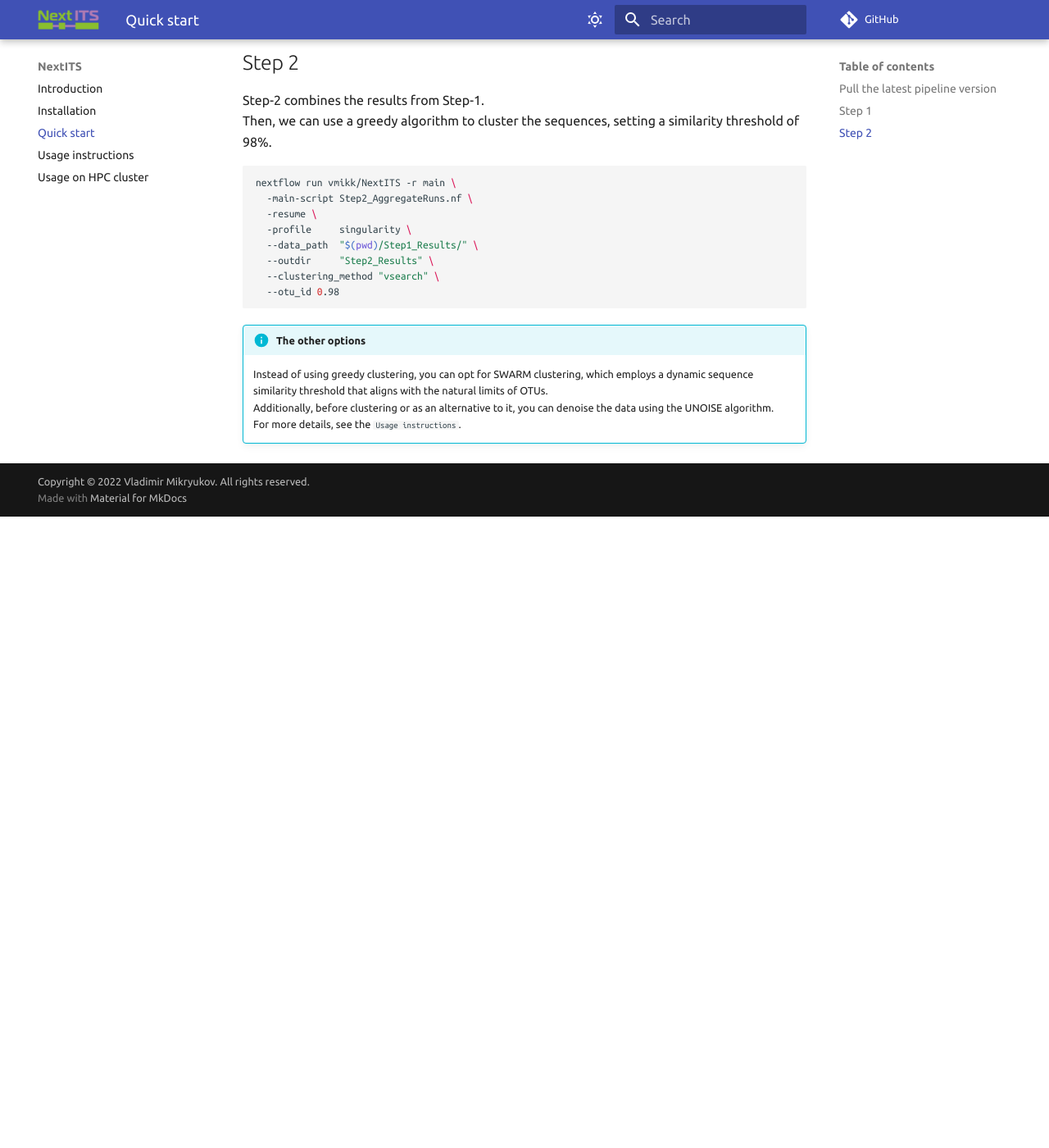
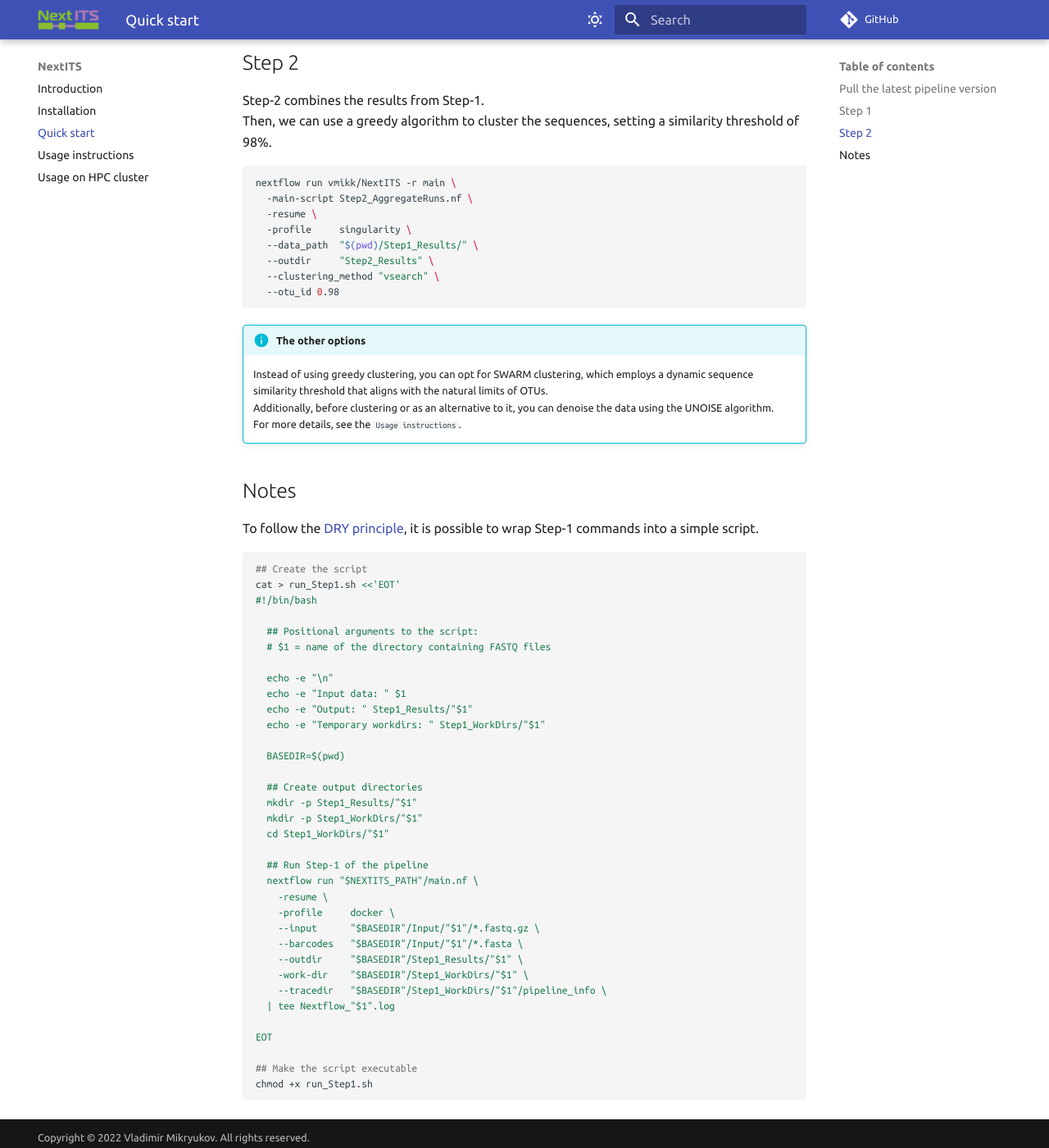
Before and after one commit to Next-ITS/nextits.github.io, an MkDocs documentation site: the page built from docs/quickstart.md, in a window 1280 px wide and 1400 px high, scrolled down 1445 px. Shown: the whole window at 82% size. Built offline with MkDocs 1.6.1 and Material for MkDocs 9.7.7, drawn with Linux system fonts in a browser that asks for light colours; comment, search, counter and statistics services are not loaded; before the commit the page ends 2075 px from its top, so only the background shows below that; some of the changed text lies outside the part shown.

Commit message:
quickstart - add `DRY` notes

````diff
--- a/docs/quickstart.md
+++ b/docs/quickstart.md
@@ -26,7 +26,7 @@ As a first step, each sequencing run must be processed individually.
 !!! info "DRY principle"
     For clarity, we're providing separate commands below.
     Note, however, that this approach doesn't adhere to the DRY (Don't Repeat Yourself) principle and may lead to errors.
-    To minimize potential errors, you can encapsulate the command within a function (for details, see below).
+    To minimize potential errors, you can encapsulate the command within a script or function (for details, see below).
 
 
 Sequencing run #1:
@@ -88,3 +88,46 @@ nextflow run vmikk/NextITS -r main \
     Additionally, before clustering or as an alternative to it,
     you can denoise the data using the UNOISE algorithm.
     For more details, see the `Usage instructions`.
+
+
+## Notes
+
+To follow the [DRY principle](https://en.wikipedia.org/wiki/Don%27t_repeat_yourself),
+it is possible to wrap Step-1 commands into a simple script.
+
+``` bash
+## Create the script
+cat > run_Step1.sh <<'EOT'
+#!/bin/bash
+
+  ## Positional arguments to the script:
+  # $1 = name of the directory containing FASTQ files
+
+  echo -e "\n"
+  echo -e "Input data: " $1
+  echo -e "Output: " Step1_Results/"$1"
+  echo -e "Temporary workdirs: " Step1_WorkDirs/"$1"
+
+  BASEDIR=$(pwd)
+
+  ## Create output directories
+  mkdir -p Step1_Results/"$1"
+  mkdir -p Step1_WorkDirs/"$1"
+  cd Step1_WorkDirs/"$1"
+
+  ## Run Step-1 of the pipeline
+  nextflow run "$NEXTITS_PATH"/main.nf \
+    -resume \
+    -profile     docker \
+    --input      "$BASEDIR"/Input/"$1"/*.fastq.gz \
+    --barcodes   "$BASEDIR"/Input/"$1"/*.fasta \
+    --outdir     "$BASEDIR"/Step1_Results/"$1" \
+    -work-dir    "$BASEDIR"/Step1_WorkDirs/"$1" \
+    --tracedir   "$BASEDIR"/Step1_WorkDirs/"$1"/pipeline_info \
+  | tee Nextflow_"$1".log
+
+EOT
+
+## Make the script executable
+chmod +x run_Step1.sh
+```
````
